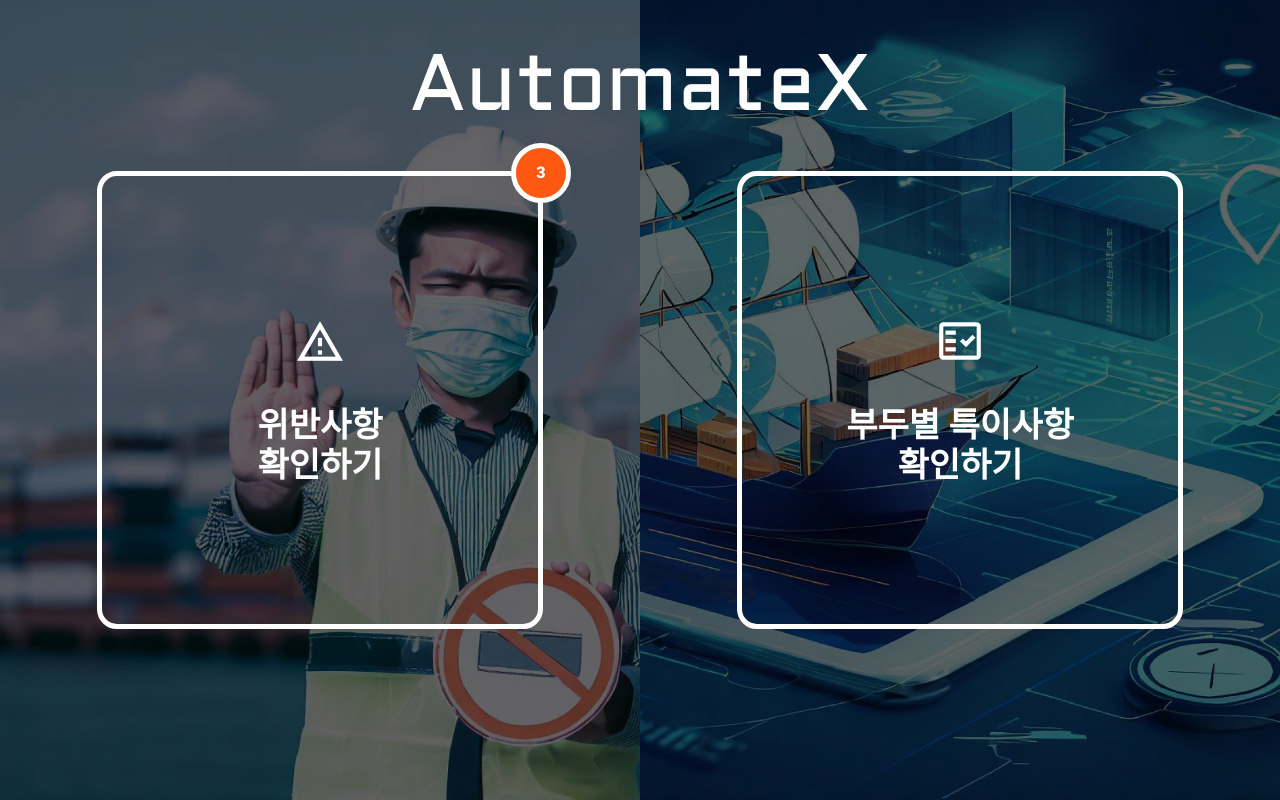
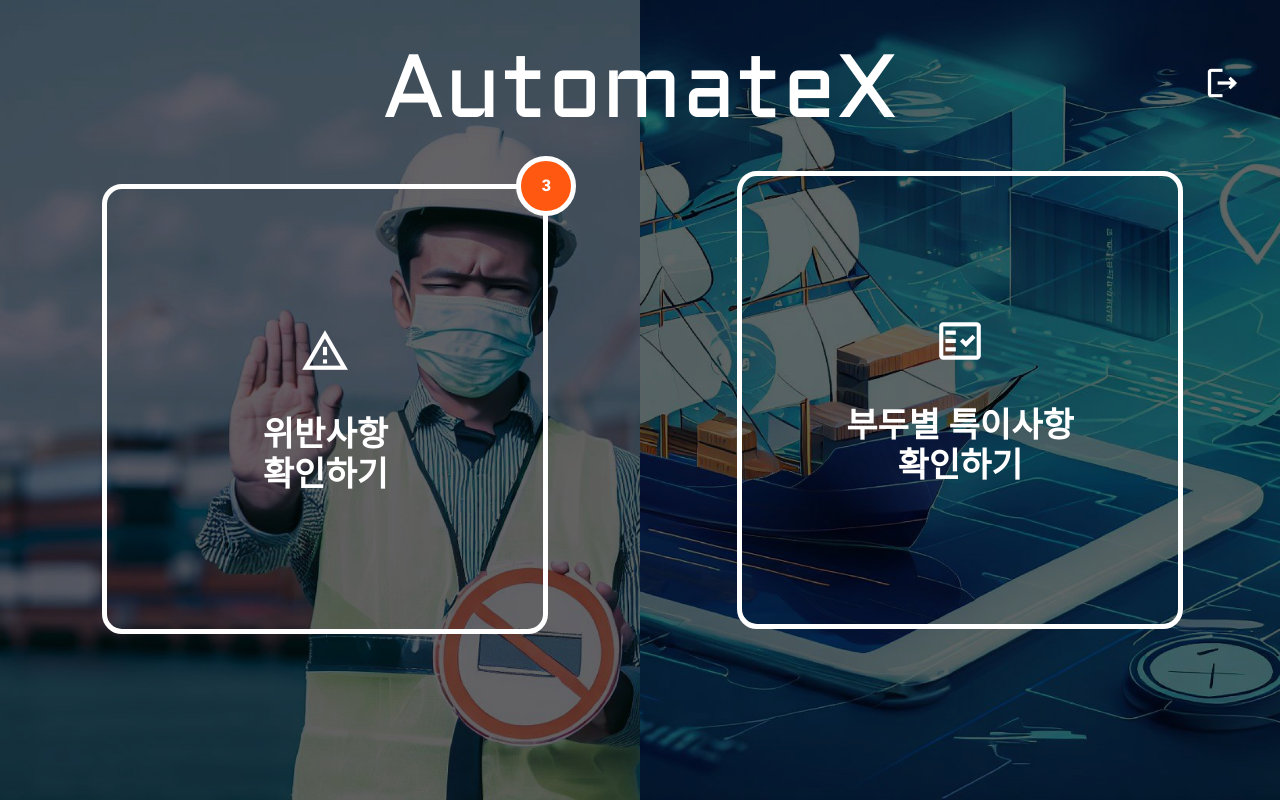
Before and after one commit to Stendhalsynd/ICT-23HP050-front, a React (Create React App) app: page /mainPage in a window 1280 px wide. Built offline with nearby package versions, Linux system fonts and the light colour scheme.

Commit message:
navigate

```diff
--- a/src/component/menu/Menu.js
+++ b/src/component/menu/Menu.js
@@ -41,7 +41,12 @@
         {props.right && (
           <img
             src={"/img/logout_icon.png"}
-            style={{ width: "3vw", height: "3vw", display: "inline-block" }}
+            style={{
+              width: "3vw",
+              height: "3vw",
+              display: "inline-block",
+              filter: "grayscale(100%) invert(100%)",
+            }}
             alt="로그아웃"
           />
         )}
--- a/src/screen/main_page.js
+++ b/src/screen/main_page.js
@@ -6,13 +6,29 @@
 import Typography from "../component/typography/Typography";
 import Container from "../component/container/Container";
 import colors from "../config/Colors";
+import Menu from "../component/menu/Menu";
+import { Link } from "react-router-dom";
 
 const MainPage = ({ form, children }) => {
   return (
     <Container background="transparent">
       <StyledHeader main />
+      <Menu right style={{ zIndex: "10" }} />
       <Section left>
-        <Area height="43%">
+        <Link
+          to="/violationPage"
+          style={{
+            width: "50vw",
+            height: "42vh",
+            left: "8vw",
+            top: "-6vh",
+            display: "flex",
+
+            position: "relative",
+            textDecoration: "none",
+          }}
+        >
+          <Area height="100%">
             <img
               src={"/img/warning_amber.png"}
               style={{ width: "50px", height: "50px" }}
@@ -29,6 +45,7 @@
               </Typography>
             </Circle>
           </Area>
+        </Link>
       </Section>
       <Section right>
         <Area height="43%">
@@ -64,7 +81,7 @@
 
 const StyledHeader = styled(Header)`
   padding-top: 50px;
-  font: normal 400 80px var(--font-Aldrich);
+  font: normal 400 7vw var(--font-Aldrich);
 `;
 
 export default MainPage;
```
Lines whose indentation alone changed are shown as unchanged.
